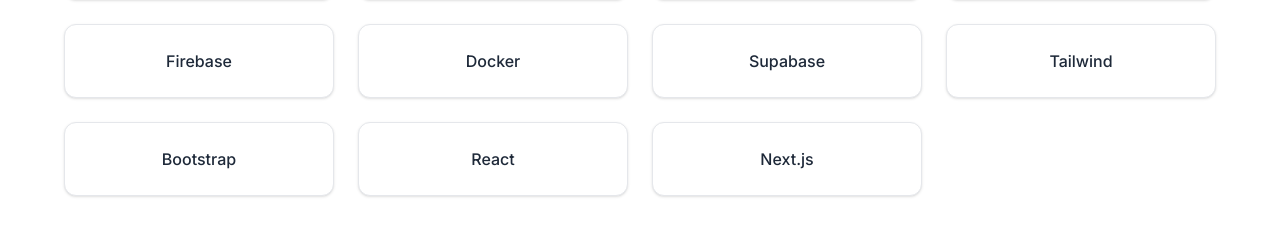
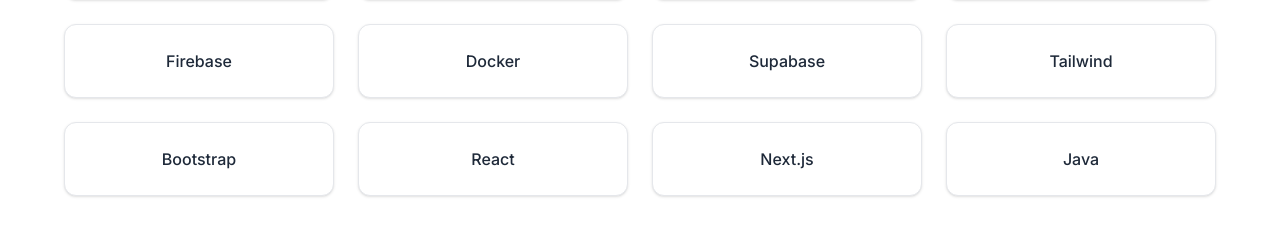
Before and after one commit to Geraldk42/GeraldKiraguPortfolio, a Next.js app: page / in a window 1280 px wide. Shown: the part 1276-1522 px from the top of the page. Built offline with nearby package versions, Linux system fonts and the light colour scheme.

Commit message:
chore: updated the tech stack

```diff
--- a/app/components/TechStack.tsx
+++ b/app/components/TechStack.tsx
@@ -15,7 +15,9 @@
   "Tailwind",
   "Bootstrap",
   "React",
-  "Next.js"
+  "Next.js",
+  "Java"
+
 ];
 
 export default function TechStack() {
```
